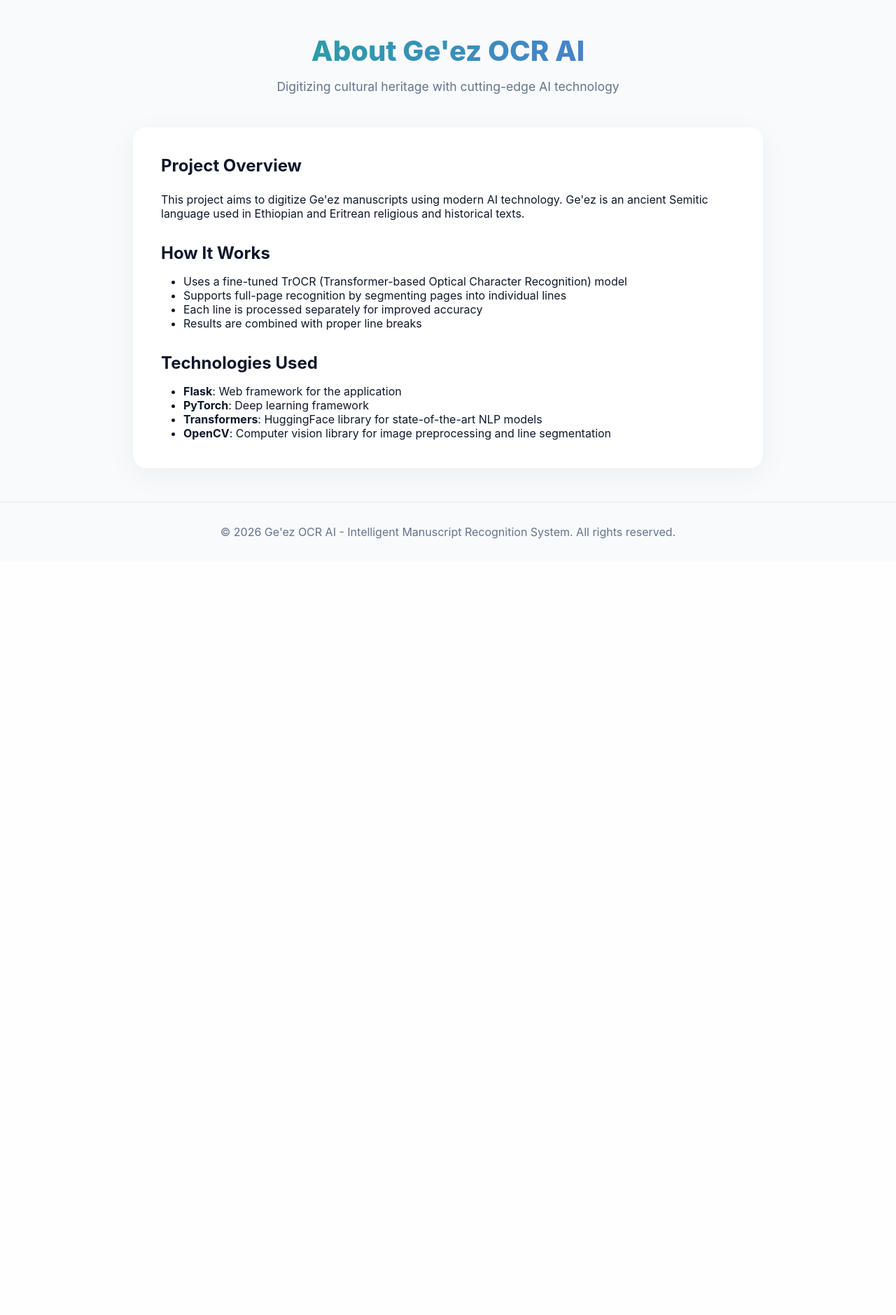
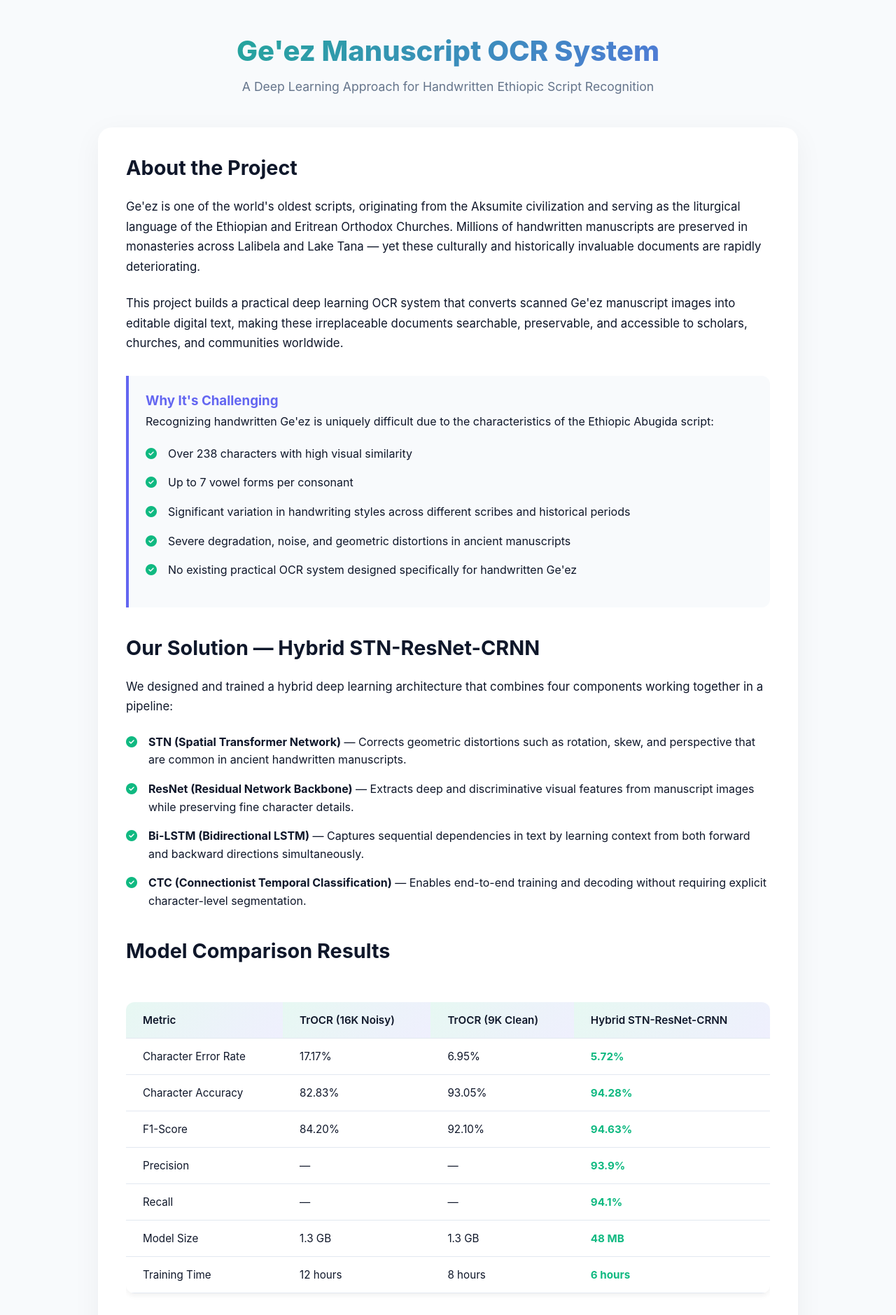
Before and after one commit to demirewu-manidefro/Ge-ez_OCR2, a Flask app: page /about in a window 1280 px wide. Shown: the part 73-1952 px from the top of the page at 70% size. Before the commit the page ends 843 px from the top, so only its background shows below. Run offline with Flask 3, Linux system fonts and the light colour scheme; the visitor is signed in with stand-in values (Sample User, id 1).

Commit message:
Rewrite about page with project details, model comparisons, and new UI components

```diff
--- a/templates/about.html
+++ b/templates/about.html
@@ -45,28 +45,111 @@
     </nav>
 
     <div class="hero">
-        <h1>About Ge'ez OCR AI</h1>
-        <p>Digitizing cultural heritage with cutting-edge AI technology</p>
+        <h1>Ge'ez Manuscript OCR System</h1>
+        <p>A Deep Learning Approach for Handwritten Ethiopic Script Recognition</p>
     </div>
 
-    <div class="upload-card" style="text-align: left;">
-        <h2 style="margin-bottom: 1.5rem; color: var(--text-primary);">Project Overview</h2>
-        <p style="margin-bottom: 1rem;">This project aims to digitize Ge'ez manuscripts using modern AI technology. Ge'ez is an ancient Semitic language used in Ethiopian and Eritrean religious and historical texts.</p>
+    <div class="upload-card" style="text-align: left; max-width: 1000px;">
+        <h2 style="margin-bottom: 1.5rem; color: var(--text-primary); font-size: 1.8rem;">About the Project</h2>
+        <p style="margin-bottom: 1.5rem; font-size: 1.05rem; line-height: 1.7;">Ge'ez is one of the world's oldest scripts, originating from the Aksumite civilization and serving as the liturgical language of the Ethiopian and Eritrean Orthodox Churches. Millions of handwritten manuscripts are preserved in monasteries across Lalibela and Lake Tana — yet these culturally and historically invaluable documents are rapidly deteriorating.</p>
+        <p style="margin-bottom: 2rem; font-size: 1.05rem; line-height: 1.7;">This project builds a practical deep learning OCR system that converts scanned Ge'ez manuscript images into editable digital text, making these irreplaceable documents searchable, preservable, and accessible to scholars, churches, and communities worldwide.</p>
 
-        <h2 style="margin: 2rem 0 1rem; color: var(--text-primary);">How It Works</h2>
-        <ul style="list-style-type: disc; padding-left: 2rem; margin-bottom: 1rem;">
-            <li>Uses a fine-tuned TrOCR (Transformer-based Optical Character Recognition) model</li>
-            <li>Supports full-page recognition by segmenting pages into individual lines</li>
-            <li>Each line is processed separately for improved accuracy</li>
-            <li>Results are combined with proper line breaks</li>
+        <div class="info-card">
+            <h3>Why It's Challenging</h3>
+            <p>Recognizing handwritten Ge'ez is uniquely difficult due to the characteristics of the Ethiopic Abugida script:</p>
+            <ul class="feature-list" style="margin-bottom: 0;">
+                <li>Over 238 characters with high visual similarity</li>
+                <li>Up to 7 vowel forms per consonant</li>
+                <li>Significant variation in handwriting styles across different scribes and historical periods</li>
+                <li>Severe degradation, noise, and geometric distortions in ancient manuscripts</li>
+                <li>No existing practical OCR system designed specifically for handwritten Ge'ez</li>
+            </ul>
+        </div>
+
+        <h2 style="margin: 2.5rem 0 1.5rem; color: var(--text-primary); font-size: 1.8rem;">Our Solution — Hybrid STN-ResNet-CRNN</h2>
+        <p style="margin-bottom: 1.5rem; font-size: 1.05rem; line-height: 1.7;">We designed and trained a hybrid deep learning architecture that combines four components working together in a pipeline:</p>
+        <ul class="feature-list">
+            <li><strong>STN (Spatial Transformer Network)</strong> — Corrects geometric distortions such as rotation, skew, and perspective that are common in ancient handwritten manuscripts.</li>
+            <li><strong>ResNet (Residual Network Backbone)</strong> — Extracts deep and discriminative visual features from manuscript images while preserving fine character details.</li>
+            <li><strong>Bi-LSTM (Bidirectional LSTM)</strong> — Captures sequential dependencies in text by learning context from both forward and backward directions simultaneously.</li>
+            <li><strong>CTC (Connectionist Temporal Classification)</strong> — Enables end-to-end training and decoding without requiring explicit character-level segmentation.</li>
         </ul>
 
-        <h2 style="margin: 2rem 0 1rem; color: var(--text-primary);">Technologies Used</h2>
-        <ul style="list-style-type: disc; padding-left: 2rem;">
-            <li><strong>Flask</strong>: Web framework for the application</li>
-            <li><strong>PyTorch</strong>: Deep learning framework</li>
-            <li><strong>Transformers</strong>: HuggingFace library for state-of-the-art NLP models</li>
-            <li><strong>OpenCV</strong>: Computer vision library for image preprocessing and line segmentation</li>
+        <h2 style="margin: 2.5rem 0 1.5rem; color: var(--text-primary); font-size: 1.8rem;">Model Comparison Results</h2>
+        <div style="overflow-x: auto;">
+            <table class="data-table">
+                <thead>
+                    <tr>
+                        <th>Metric</th>
+                        <th>TrOCR (16K Noisy)</th>
+                        <th>TrOCR (9K Clean)</th>
+                        <th class="highlight-cell">Hybrid STN-ResNet-CRNN</th>
+                    </tr>
+                </thead>
+                <tbody>
+                    <tr>
+                        <td>Character Error Rate</td>
+                        <td>17.17%</td>
+                        <td>6.95%</td>
+                        <td class="highlight-cell">5.72%</td>
+                    </tr>
+                    <tr>
+                        <td>Character Accuracy</td>
+                        <td>82.83%</td>
+                        <td>93.05%</td>
+                        <td class="highlight-cell">94.28%</td>
+                    </tr>
+                    <tr>
+                        <td>F1-Score</td>
+                        <td>84.20%</td>
+                        <td>92.10%</td>
+                        <td class="highlight-cell">94.63%</td>
+                    </tr>
+                    <tr>
+                        <td>Precision</td>
+                        <td>—</td>
+                        <td>—</td>
+                        <td class="highlight-cell">93.9%</td>
+                    </tr>
+                    <tr>
+                        <td>Recall</td>
+                        <td>—</td>
+                        <td>—</td>
+                        <td class="highlight-cell">94.1%</td>
+                    </tr>
+                    <tr>
+                        <td>Model Size</td>
+                        <td>1.3 GB</td>
+                        <td>1.3 GB</td>
+                        <td class="highlight-cell">48 MB</td>
+                    </tr>
+                    <tr>
+                        <td>Training Time</td>
+                        <td>12 hours</td>
+                        <td>8 hours</td>
+                        <td class="highlight-cell">6 hours</td>
+                    </tr>
+                </tbody>
+            </table>
+        </div>
+
+        <div class="info-card">
+            <h3>Key Takeaways</h3>
+            <ul class="feature-list" style="margin-bottom: 0;">
+                <li>The Hybrid STN-ResNet-CRNN outperforms TrOCR in every metric</li>
+                <li>It is 27x smaller and 2x faster to train than TrOCR</li>
+                <li>Data quality matters more than data quantity — the clean 9K dataset beat the noisy 16K dataset</li>
+                <li>The STN component effectively handles geometric distortions unique to ancient manuscripts</li>
+            </ul>
+        </div>
+
+        <h2 style="margin: 2.5rem 0 1.5rem; color: var(--text-primary); font-size: 1.8rem;">Dataset</h2>
+        <p style="margin-bottom: 1.5rem; font-size: 1.05rem; line-height: 1.7;">Primary data was collected from Debre Birhan Debre Tesbha Kidus Giyorgis Monastery.</p>
+        <ul class="feature-list">
+            <li>157 high-resolution manuscript pages scanned</li>
+            <li>16,036 initial line-level image-label pairs generated</li>
+            <li>9,036 high-quality images selected after careful filtering for noise and labeling accuracy</li>
+            <li>Preprocessing included CLAHE enhancement, geometric normalization, Unicode standardization, and data augmentation</li>
         </ul>
     </div>
 
```
